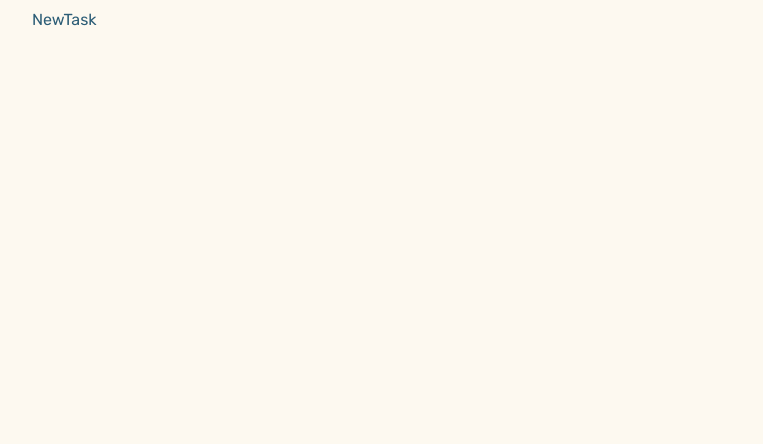
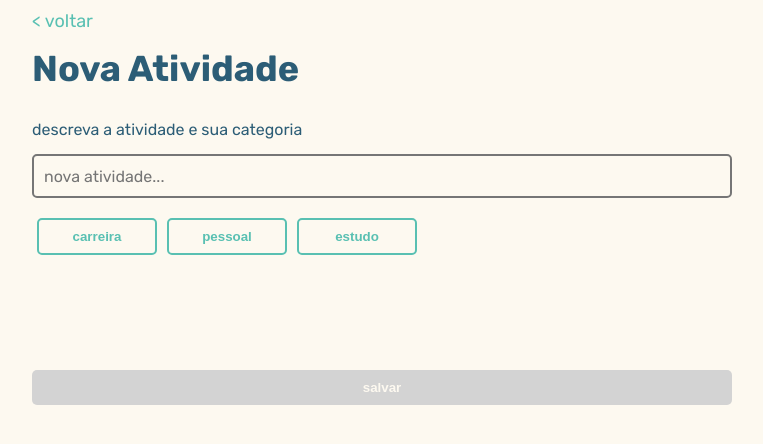
Before and after one commit to MiniMarvin/productive-mind, a React (Create React App) app: page /new-task in a window 1280 px wide. Shown: the top 444 px of the page, without its empty margins (258-1021 px from the left). Built offline with nearby package versions, Linux system fonts and the light colour scheme.

Commit message:
add task screen

```diff
--- a/src/components/buttons.module.css
+++ b/src/components/buttons.module.css
@@ -4,10 +4,17 @@
     background-color: var(--green);
     color: var(--white);
     text-decoration: none;
-    border-radius: 5px;
     text-align: center;
     margin: 10px 0px;
     display: inline-block;
+    font-weight: bold;
+    border-style: none;
+    border-radius: 5px;
+    border-width: 0px;
+}
+
+.fullButton:disabled {
+    background-color: lightgray;
 }
 
 .lineButton {
@@ -23,9 +30,20 @@
     border-radius: 5px;
     font-weight: bold;
     line-height: 100%;
+    background-color: transparent;
 }
 
 .lineButton:hover {
     color: var(--blue);
     border-color: var(--blue);
 }
+
+.backButton {
+    text-decoration: none;
+    color: var(--green);
+    font-size: 18px;
+}
+
+.backButton:hover {
+    color: var(--blue);
+}
--- /dev/null
+++ b/src/components/inputs.module.css
@@ -0,0 +1,12 @@
+.input {
+    border-width: 2px;
+    border-style: solid;
+    border-radius: 5px;
+    width: calc(100% - 24px);
+    height: 30px;
+    padding: 5px 10px;
+    margin: 15px 0px;
+    background-color: transparent;
+    font-size: 16px;
+    font-family: 'Rubik', sans-serif;
+}
--- a/src/pages/new-task/index.js
+++ b/src/pages/new-task/index.js
@@ -1,6 +1,57 @@
+import { useState, useRef } from 'react'
+import { Link } from 'react-router-dom'
+import styles from './styles.module.css'
+import inputStyles from '../../components/inputs.module.css'
+import containerStyles from '../../components/containers.module.css'
+import buttonStyles from '../../components/buttons.module.css'
+import { categories } from '../../services/categoryService'
+
+const emptyString = (string) => {
+  return !(string !== null && string.replace(' ', '') !== '')
+}
+
 const NewTask = () => {
-  return <main>
-    NewTask
+  let [selectedCategoryIndex, setSelectedCategoryIndex] = useState(null)
+  const inputRef = useRef()
+
+  const renderButtons = () => {
+    return categories.map((category, idx) => {
+      const selectButton = () => {
+        if (selectedCategoryIndex !== idx) setSelectedCategoryIndex(idx)
+        else setSelectedCategoryIndex(null)
+      }
+
+      const buttonStyle = selectedCategoryIndex === idx ? buttonStyles.fullButton : buttonStyles.lineButton
+
+      return (
+        <div className={styles.buttonContainer} key={`category-button-${idx}`}>
+          <button className={buttonStyle} onClick={selectButton}>{category}</button>
+        </div>
+      )
+    })
+  }
+
+  const saveItem = () => {
+    const taskName = inputRef.current.value
+    console.log('task name: ', taskName)
+    console.log('category: ', categories[selectedCategoryIndex])
+  }
+
+  const isButtonEnabled = selectedCategoryIndex !== null && !emptyString(inputRef.current.value)
+
+  return <main className={containerStyles.page}>
+    <Link to="/add-tasks" className={buttonStyles.backButton}>{'<'} voltar</Link>
+    <div className={containerStyles.header}>
+      <h1>Nova Atividade</h1>
+    </div>
+    <span>descreva a atividade e sua categoria</span>
+    <input type="text" className={inputStyles.input} placeholder="nova atividade..." ref={inputRef}></input>
+    <section className={styles.buttons}>
+      {renderButtons()}
+    </section>
+    <section className={styles.save}>
+      <button className={buttonStyles.fullButton} onClick={saveItem} disabled={!isButtonEnabled}>salvar</button>
+    </section>
   </main>
 }
 
--- /dev/null
+++ b/src/pages/new-task/styles.module.css
@@ -0,0 +1,23 @@
+.buttons {
+    display: flex;
+    flex-direction: row;
+    flex-wrap: wrap;
+}
+
+.buttonContainer {
+    width: 120px;
+    margin: 5px;
+}
+
+.buttonContainer button {
+    margin: 0px;
+    width: 100%;
+}
+
+.save {
+    padding: 100px 0px 0px 0px;
+}
+
+.save button {
+    width: 100%;
+}
--- /dev/null
+++ b/src/services/categoryService.js
@@ -0,0 +1,5 @@
+export const categories = [
+  'carreira',
+  'pessoal',
+  'estudo'
+]
```
